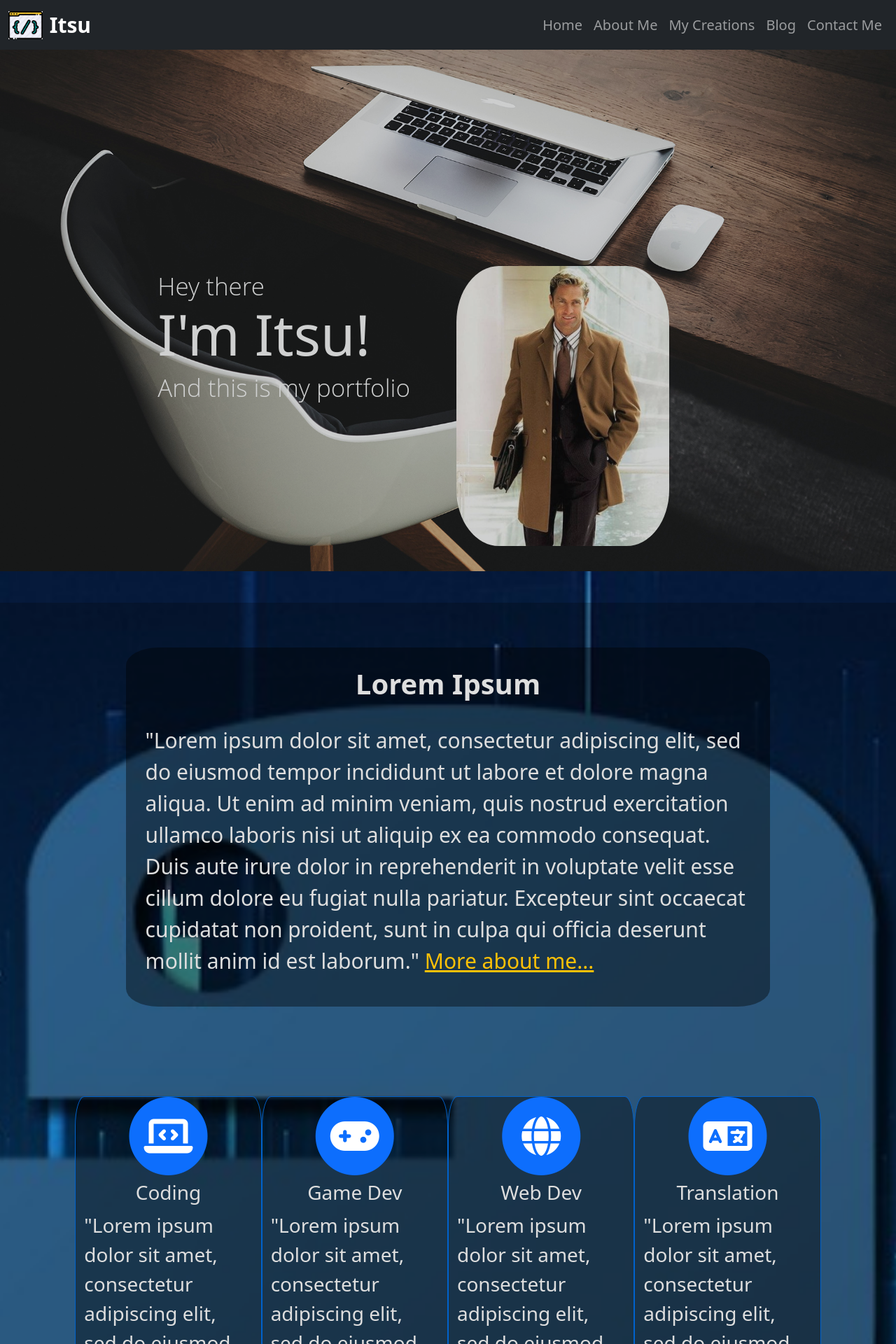
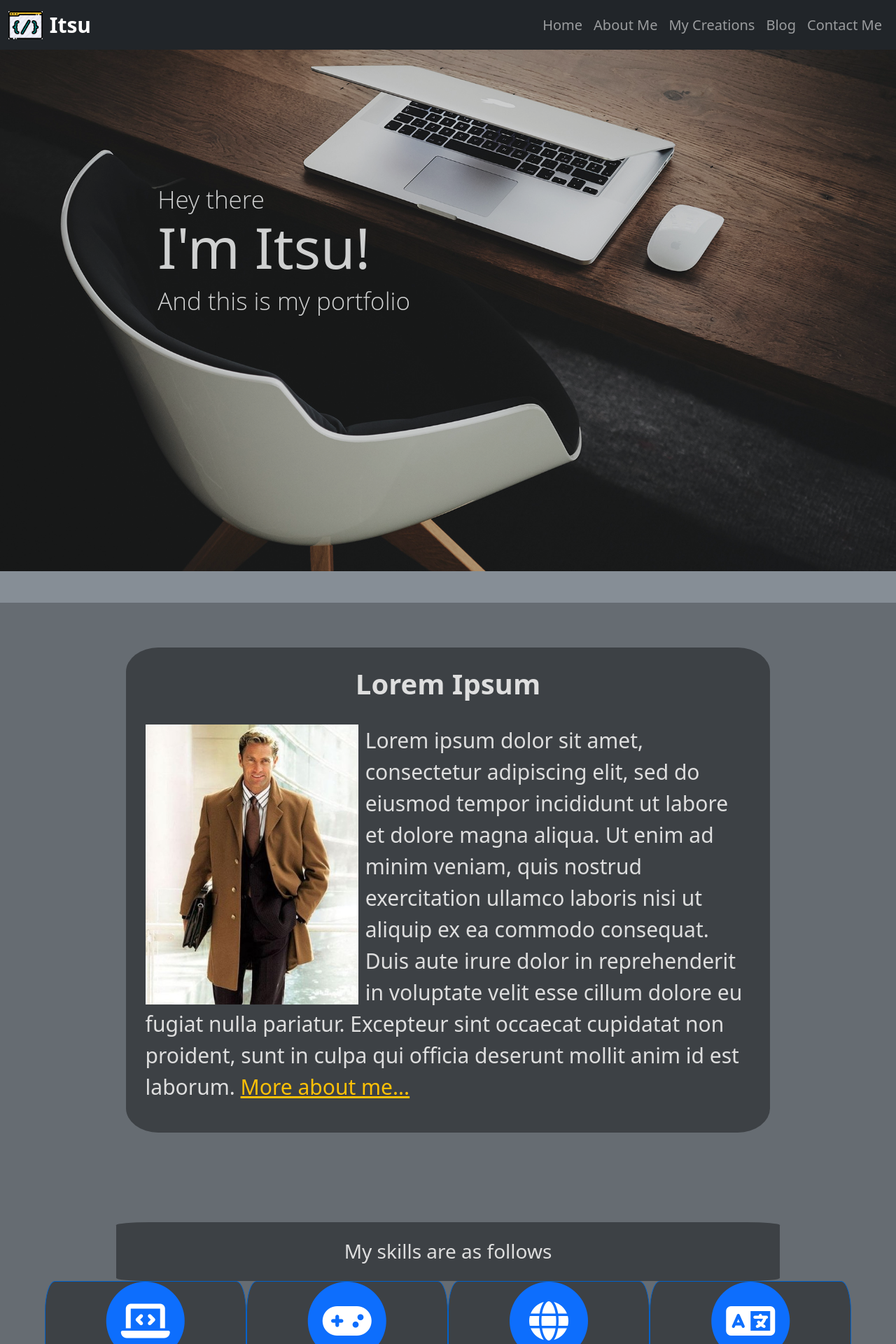
Before and after one commit to ItsuKira/myPortfolio, a Flask app: page / in a window 1280 px wide. Shown: the top 1920 px of the page at 70% size. Run offline with Flask 2, Linux system fonts and the light colour scheme; some libraries are stand-ins or nearby versions.

Commit message:
big update

```diff
--- a/main.py
+++ b/main.py
@@ -15,7 +15,7 @@ import os
 import gunicorn
 
 
-MY_EMAIL = "itsusapptestemail@gmail.com"
+MY_EMAIL = "kyryltim@gmail.com"
 MY_PASSWORD = os.environ.get("MY_PASSWORD")
 
 app = Flask(__name__)
--- a/static/css/styles.css
+++ b/static/css/styles.css
@@ -26,6 +26,10 @@ body {
 @media only screen and (max-device-width: 1366px) {
   .parallax {
     background-attachment: scroll;
+    background: no-repeat center center;
+    background-color: #868e96;
+    position: relative;
+    background-size: cover;
   }
 }
 
@@ -52,6 +56,16 @@ body {
 
 .navbar-nav {
   font-size: 20px;
+}
+
+.page-heading-row {
+  display: grid;
+  /* Display as a Grid */
+  grid-template-columns: repeat(auto-fit, minmax(200px, 1fr));
+  /* repeat = as many times as you can fit */
+  /* auto-fit = fit as many items on the line as possible, go bigger if you need to */
+  /*minmax = (min size, max size) = the minimum size the column should be is 200px, but if there's space then give them all 1fr of that width. */
+  grid-gap: 10px;
 }
 
 /* home page css*/
@@ -166,6 +180,11 @@ header.masthead .post-heading .meta a {
   margin-top: 15%;
 }
 
+.home-page-p-img {
+  height: 50vh;
+  min-height: 380px;
+}
+
 /* home page css*/
 /* About me*/
 section.about-me-section .about-me-cont h3 {
@@ -204,6 +223,10 @@ section.my-skills-section .skills-icon {
   font-size: 28px;
 }
 
+.skills-btn {
+  width: 100%;
+}
+
 .skills-col {
   border-color: #0062cc;
   border-style: groove;
@@ -211,6 +234,17 @@ section.my-skills-section .skills-icon {
   border-radius: 5%;
   background-color: rgba(0, 0, 0, 0.4);
   min-width: 260px;
+}
+
+.skills-list {
+  padding: 0 5%;
+}
+
+.skills-header-h3 {
+  border-radius: 5%;
+  background-color: rgba(0, 0, 0, 0.4);
+  padding: 2% 0;
+  margin: 0 12vw;
 }
 
 /* home page css*/
--- a/templates/header.html
+++ b/templates/header.html
@@ -29,7 +29,7 @@
 <nav class="navbar navbar-expand-md navbar-dark fixed-top bg-dark">
     <div class="container-fluid">
         <img class="navbar-site-logo" src="{{ url_for('static', filename='img/logo.png') }}">
-        <a class="navbar-brand" href="#">Itsu</a>
+        <a class="navbar-brand" href="{{ url_for('home') }}">Itsu</a>
         <button class="navbar-toggler" type="button" data-bs-toggle="collapse" data-bs-target="#navbarCollapse"
                 aria-controls="navbarCollapse" aria-expanded="false" aria-label="Toggle navigation">
             <span class="navbar-toggler-icon"></span>
--- a/templates/index.html
+++ b/templates/index.html
@@ -4,19 +4,14 @@
 <header class="masthead" style="background-image: url('{{ url_for('static', filename='img/bg-masthead.jpg') }}')">
     <div class="overlay"></div>
     <div class="container-fluid">
-        <div class="row">
+        <div class="row page-heading-row">
             <div class="col-lg-8 col-md-10 mx-auto">
                 <div class="site-heading">
-                    <div class="row header-row">
+
                     <div class="col header-left-col">
                         <span class="subheading">Hey there</span>
                         <h1>I'm Itsu!</h1>
                         <span class="subheading">And this is my portfolio</span>
-                        </div>
-                        <div class="col header-right-col">
-                            <img class="header-photo" src="{{ url_for('static', filename='img/coat.jpg') }}"
-                                 alt="MyPhoto" style="height: 25rem">
-                        </div>
                     </div>
 
                 </div>
@@ -31,13 +26,15 @@
                 <div class="col-lg-12 col-md-10 mx-auto col about-me-col">
 
                     <h3>Lorem Ipsum</h3>
-                    <p>"Lorem ipsum dolor sit amet, consectetur adipiscing elit, sed do eiusmod tempor incididunt
+                    <p><img class="home-page-p-img img-left-float"
+                            src="{{ url_for('static', filename='img/coat.jpg') }}">Lorem ipsum dolor sit amet,
+                        consectetur adipiscing elit, sed do eiusmod tempor incididunt
                         ut labore et dolore magna aliqua. Ut enim ad minim veniam, quis nostrud exercitation ullamco
                         laboris nisi ut aliquip ex ea commodo consequat. Duis aute irure dolor in reprehenderit in
                         voluptate
                         velit esse cillum dolore eu fugiat nulla pariatur. Excepteur sint occaecat cupidatat non
                         proident,
-                        sunt in culpa qui officia deserunt mollit anim id est laborum."
+                        sunt in culpa qui officia deserunt mollit anim id est laborum.
                         <a class="link-warning" href="{{ url_for('about') }}">More about me...</a></p>
                 </div>
             </div>
@@ -46,8 +43,7 @@
     </section>
     <section class="my-skills-section" id="my-skills">
         <div class="container-fluid my-skills-cont">
-            <div class="row">
-                <div class="col-lg-10 mx-auto">
+            <h3 class="skills-header-h3">My skills are as follows</h3>
             <div class="skills-list">
                 <div class="row">
                     <div class="col col-xl-3 col-lg-10 col-xs-10 mx-auto skills-col">
@@ -60,7 +56,8 @@
                         <h3>Coding</h3>
                         <p>"Lorem ipsum dolor sit amet, consectetur adipiscing elit, sed do eiusmod tempor
                             incididunt ut labore et dolore magna aliqua. Ut enim ad minim veniam, quis nostrud
-                                    exercitation ullamco laboris nisi ut aliquip ex ea commodo consequat."</p>
+                            exercitation ullamco laboris nisi ut aliquip ex ea commodo consequat."
+                        <p><a class="btn btn-outline-warning btn-lg skills-btn" href="#">Check it!</a></p></p>
                     </div>
                     <div class="col col-xl-3 col-lg-10 col-xs-10 mx-auto skills-col">
                         <div class="mb-2 skills-icon"><a href="#">
@@ -72,7 +69,8 @@
                         <h3>Game Dev</h3>
                         <p>"Lorem ipsum dolor sit amet, consectetur adipiscing elit, sed do eiusmod tempor
                             incididunt ut labore et dolore magna aliqua. Ut enim ad minim veniam, quis nostrud
-                                    exercitation ullamco laboris nisi ut aliquip ex ea commodo consequat."</p>
+                            exercitation ullamco laboris nisi ut aliquip ex ea commodo consequat."
+                        <p><a class="btn btn-outline-warning btn-lg skills-btn" href="#">Check it!</a></p></p>
                     </div>
                     <div class="col col-xl-3 col-lg-10 col-xs-10 mx-auto skills-col">
                         <div class="mb-2 skills-icon"><a href="#">
@@ -84,7 +82,8 @@
                         <h3>Web Dev</h3>
                         <p>"Lorem ipsum dolor sit amet, consectetur adipiscing elit, sed do eiusmod tempor
                             incididunt ut labore et dolore magna aliqua. Ut enim ad minim veniam, quis nostrud
-                                    exercitation ullamco laboris nisi ut aliquip ex ea commodo consequat."</p>
+                            exercitation ullamco laboris nisi ut aliquip ex ea commodo consequat."
+                        <p><a class="btn btn-outline-warning btn-lg skills-btn" href="#">Check it!</a></p></p>
                     </div>
                     <div class="col col-xl-3 col-lg-10 col-xs-10 mx-auto skills-col">
                         <div class="mb-2 skills-icon"><a href="#">
@@ -96,12 +95,11 @@
                         <h3>Translation</h3>
                         <p>"Lorem ipsum dolor sit amet, consectetur adipiscing elit, sed do eiusmod tempor
                             incididunt ut labore et dolore magna aliqua. Ut enim ad minim veniam, quis nostrud
-                                    exercitation ullamco laboris nisi ut aliquip ex ea commodo consequat."</p>
+                            exercitation ullamco laboris nisi ut aliquip ex ea commodo consequat."
+                        <p><a class="btn btn-outline-warning btn-lg skills-btn" href="#">Check it!</a></p></p>
                     </div>
                 </div>
 
-                    </div>
-                </div>
             </div>
         </div>
     </section>
@@ -169,9 +167,9 @@
                         proident,
                         sunt in culpa qui officia deserunt mollit anim id est laborum."</p>
                     <div class="clearfix cta-btns">
-                        <a class="btn btn-outline-warning btn-lg float-right" href="{{ url_for('get_all_posts') }}">View
+                        <a class="btn btn-outline-warning btn-lg float-right" href="#">View
                             my projects</a>
-                        <a class="btn btn-outline-light btn-lg float-right" href="{{ url_for('get_all_posts') }}">Contact
+                        <a class="btn btn-outline-light btn-lg float-right" href="{{ url_for('contact') }}">Contact
                             me</a>
                     </div>
                 </div>
```
Lines whose indentation alone changed are shown as unchanged.
